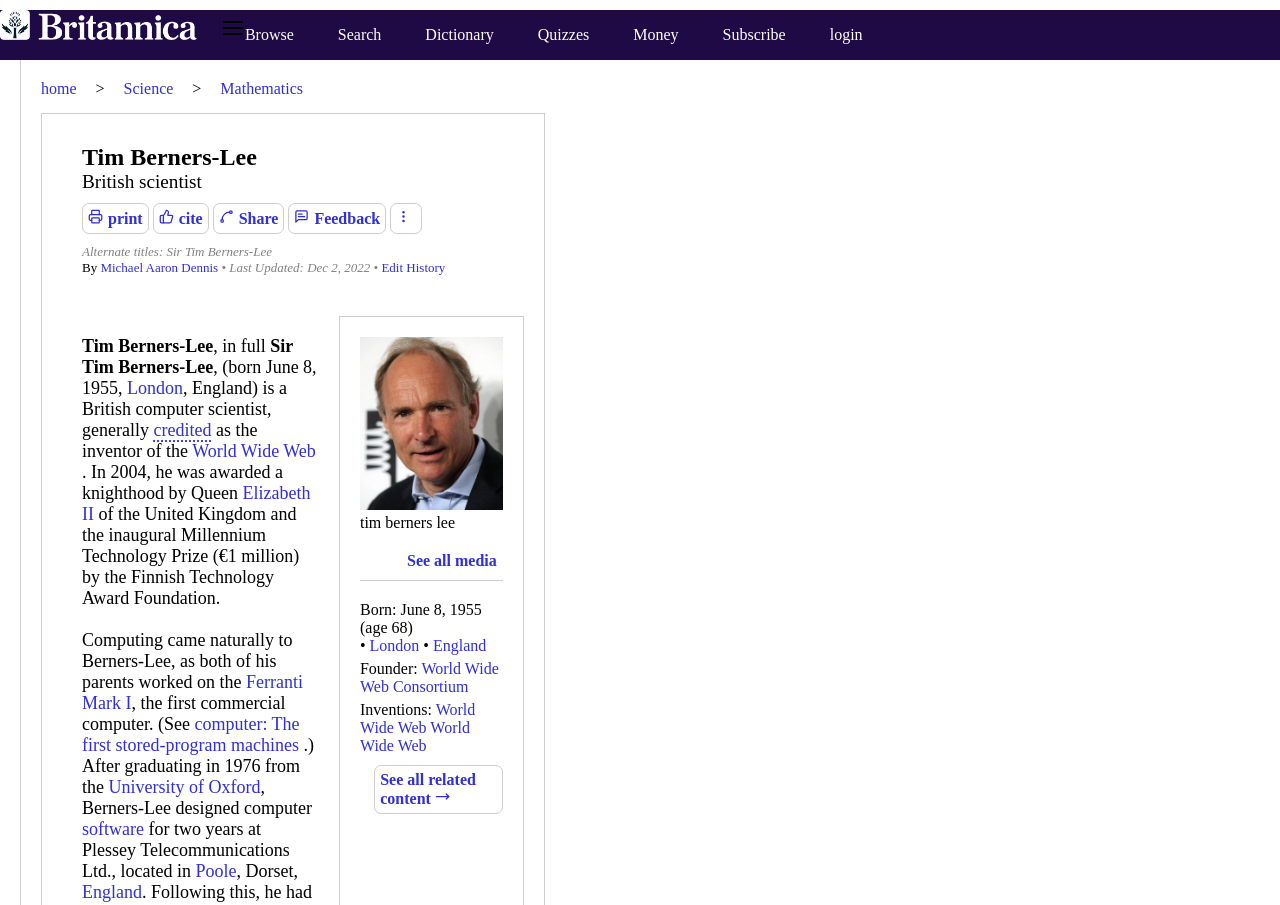
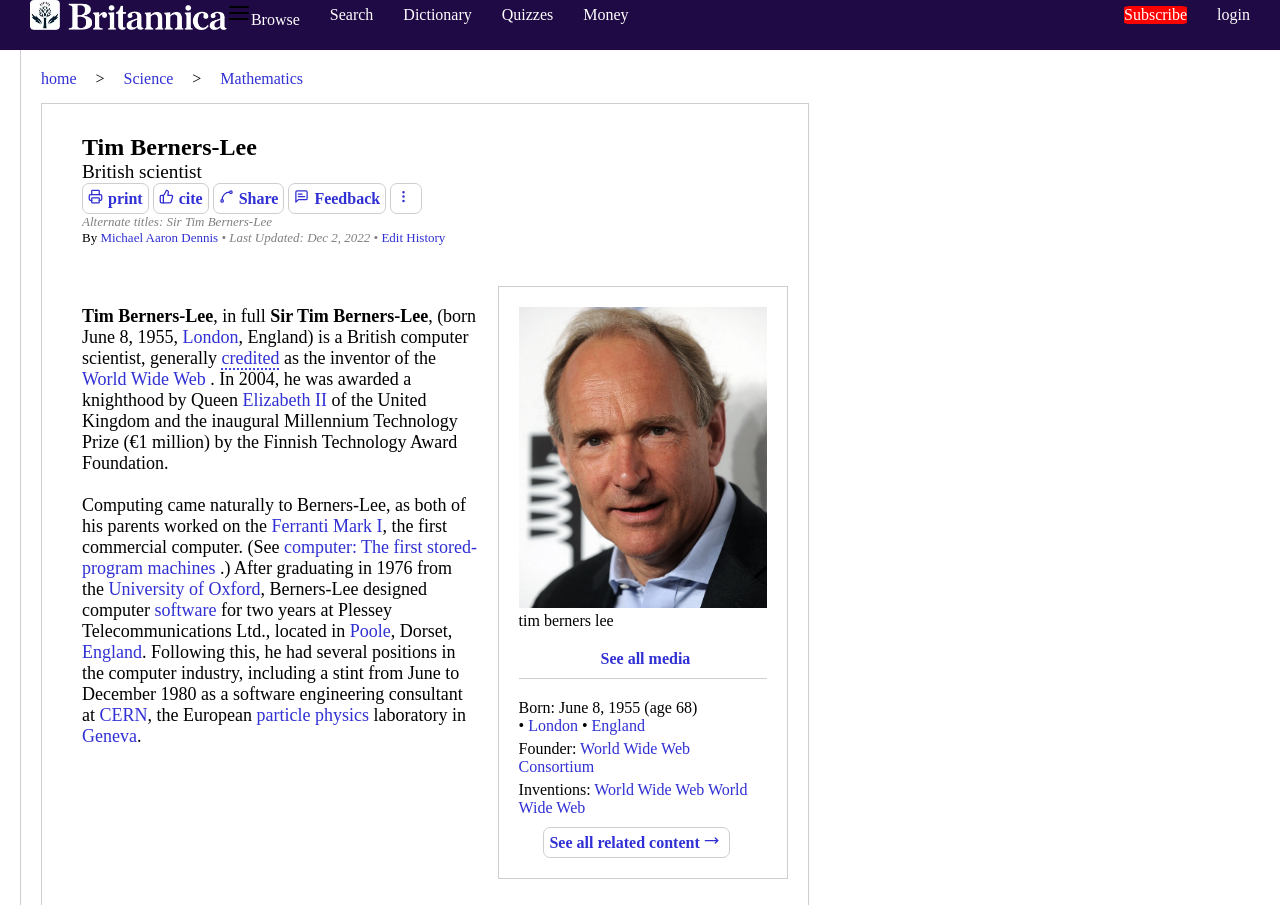
Before and after one commit to DelsarteAdam/Tim-Berners-Lee, a plain HTML site: page index.html in a window 1280 px wide. Shown: the top 905 px of the page. Drawn offline with Linux system fonts and the light colour scheme.

Commit message:
media q add

```diff
--- a/index.html
+++ b/index.html
@@ -10,6 +10,7 @@
   <body>
     <header class="headermain">
       <nav class="navbar">
+        <section class="left">
           <img
             src="Images/logo-tim-berners-britanica.webp"
             alt="logo britannica"
@@ -23,8 +24,11 @@
           <a href="#">Dictionary</a>
           <a href="#">Quizzes</a>
           <a href="#">Money</a>
+        </section>
+        <section class="right">
           <a href="#" class="Subscribe">Subscribe</a>
           <a href="#" class="login">login</a>
+        </section>
       </nav>
     </header>
     <main>
--- a/style.css
+++ b/style.css
@@ -21,6 +21,38 @@ aside {
 }
 
 */
+@media (max-width: 300px) {
+  .article {
+    display: grid;
+    grid-template-rows: 1fr 1fr;
+    margin: 20px;
+  }
+
+  aside {
+    grid-column: 1;
+    grid-row: 1;
+  }
+}
+
+@media (min-width: 500px) {
+  .article {
+    display: grid;
+    grid-template-rows: 1fr 1fr;
+    margin: 20px;
+  }
+}
+
+@media (min-width: 768px) {
+  article {
+    width: 768px;
+  }
+
+  .article {
+    display: grid;
+    grid-template-columns: 60% 40%;
+    margin: 20px;
+  }
+}
 
 .headermain {
   background-color: rgb(31, 10, 70);
@@ -34,7 +66,6 @@ a {
 
 .navbar a {
   color: white;
-  margin: 20px;
 }
 
 .biglinkbout {
@@ -95,7 +126,34 @@ a {
   margin-bottom: 20px;
 }
 
+.Subscribe {
+  float: right;
+  background-color: red;
+  border-radius: 10%;
+}
+
+.login {
+  float: right;
+}
+
 /*--------------------------------------*/
+
+.navbar {
+  display: flex;
+  align-items: center;
+  justify-content: space-between;
+}
+
+nav section {
+  display: flex;
+  justify-content: space-between;
+  align-items: center;
+}
+
+nav .left a,
+nav .right a {
+  margin-right: 30px;
+}
 
 .headermain {
   height: 50px;
@@ -103,16 +161,16 @@ a {
 
 .logo {
   height: 30px;
+  margin-left: 30px;
 }
 
 main {
   margin-left: 20px;
   border-left: 1px solid rgb(206, 206, 206);
-  height: 850px;
 }
 
 article {
-  width: 40%;
+  width: 768px;
   margin-left: 20px;
   border: 1px solid rgb(206, 206, 206);
 }
@@ -152,11 +210,6 @@ h2 {
   font-size: larger;
 }
 
-nav {
-  margin-top: 10px;
-  margin-bottom: 10px;
-}
-
 .grey {
   color: gray;
 }
```
Lines whose indentation alone changed are shown as unchanged.
